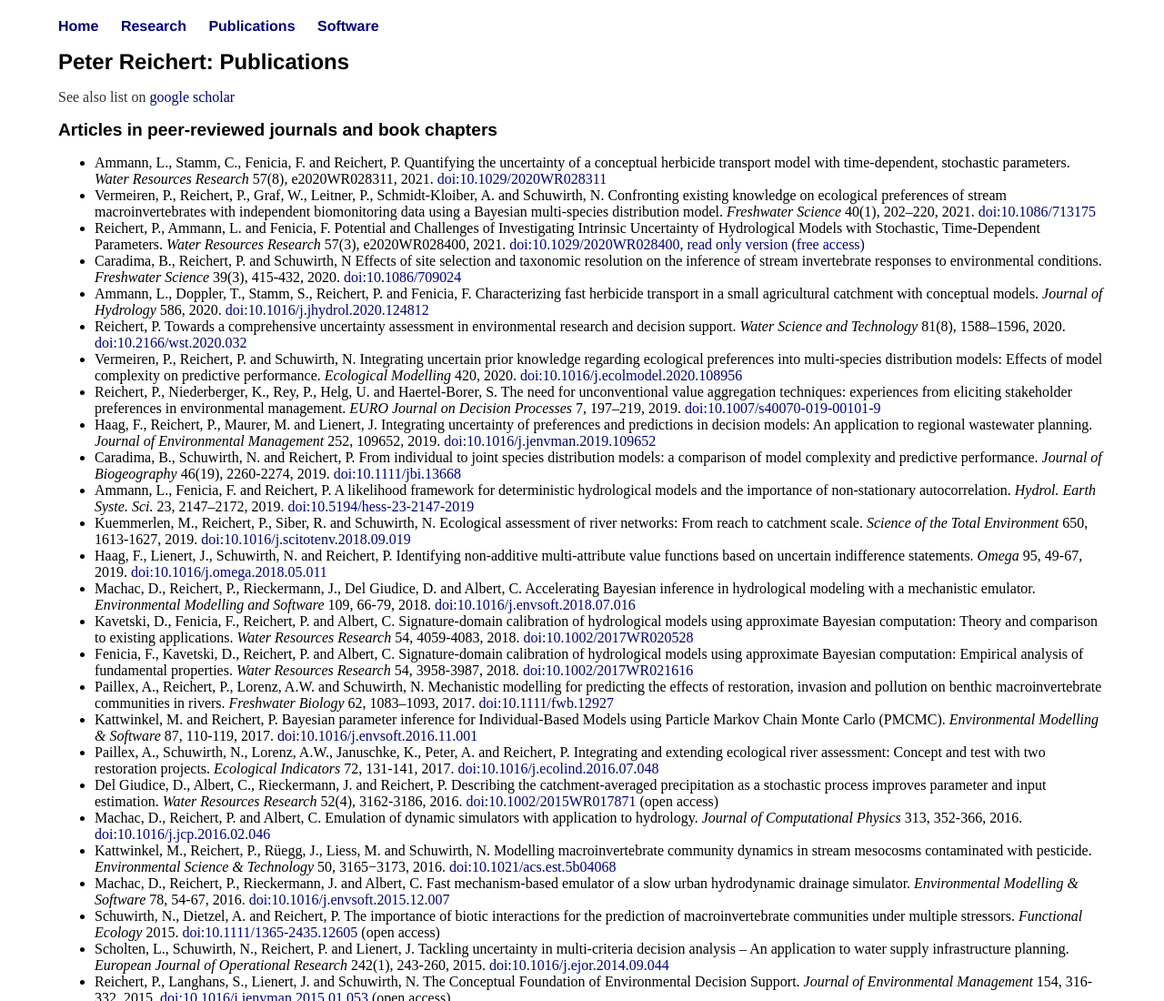
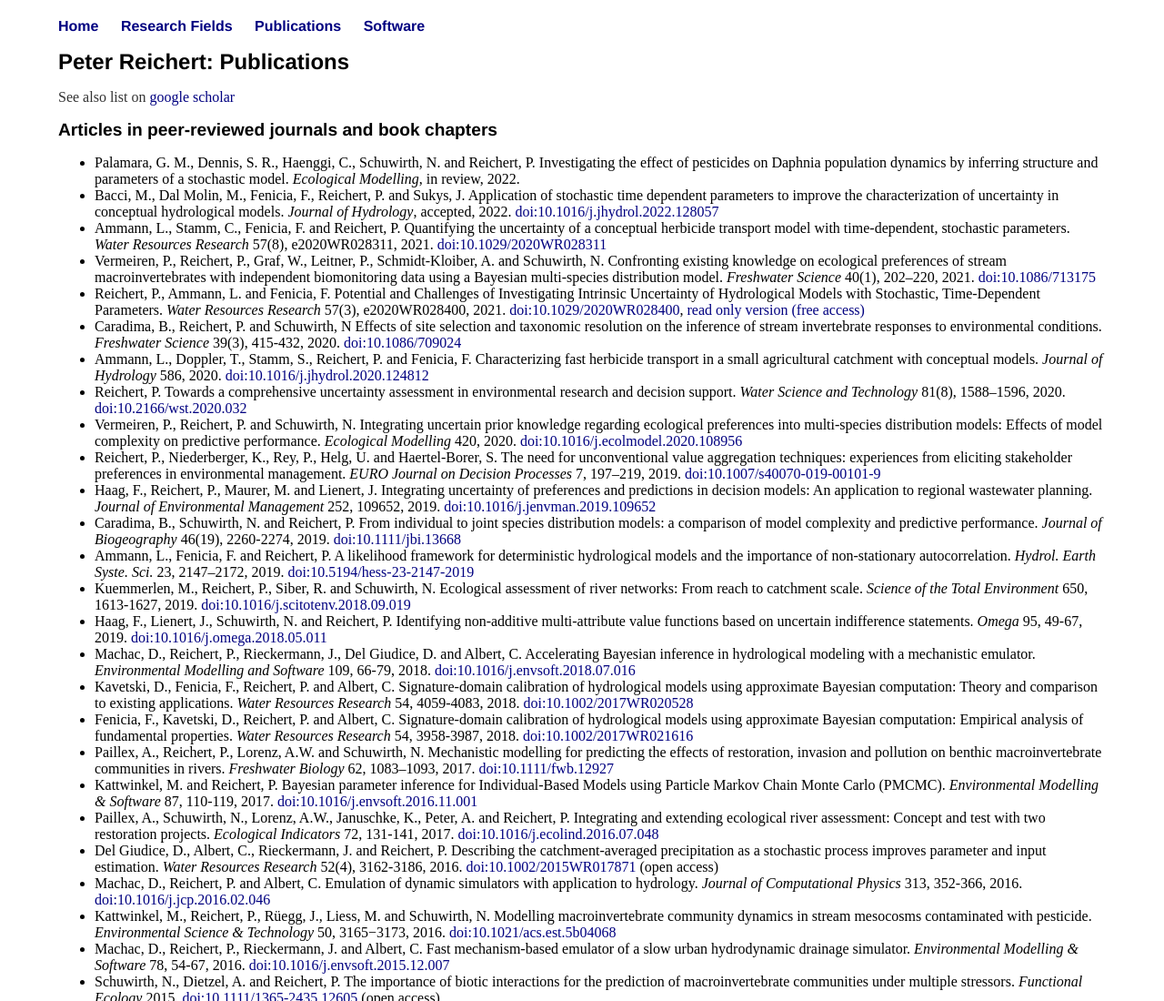
Before and after one commit to peterreichert/peterreichert.github.io, a plain HTML site: page publications.html in a window 1280 px wide. Shown: the top 1100 px of the page at 91% size. Drawn offline with Linux system fonts and the light colour scheme.

Commit message:
2 papers added; Eawag refs moved local; research -> research fields

```diff
--- a/publications.html
+++ b/publications.html
@@ -8,7 +8,7 @@
 	    <nav>
     	    <ul>
        		    <li><a href="index.html">Home</a></li>
-       		    <li><a href="research.html">Research</a></li>
+       		    <li><a href="research.html">Research Fields</a></li>
        		    <li><a href="publications.html">Publications</a></li>
        	    	<li><a href="software.html">Software</a></li>
    	    	</ul>
@@ -23,6 +23,20 @@
 <h2>Articles in peer-reviewed journals and book chapters</h2>
 
 <ul>
+
+<li>Palamara, G. M., Dennis, S. R., Haenggi, C., Schuwirth, N. and Reichert, P.
+Investigating the effect of pesticides on Daphnia population dynamics
+by inferring structure and parameters of a stochastic model.
+<em>Ecological Modelling</em>, in review, 2022.
+<br>
+</li>
+
+<li>Bacci, M., Dal Molin, M., Fenicia, F., Reichert, P. and Sukys, J.
+Application of stochastic time dependent parameters to improve the
+characterization of uncertainty in conceptual hydrological models.
+<em>Journal of Hydrology</em>, accepted, 2022.
+<a href="https://doi.org/10.1016/j.jhydrol.2022.128057" target="_blank">doi:10.1016/j.jhydrol.2022.128057</a><br>
+</li>
 
 <li>Ammann, L., Stamm, C., Fenicia, F. and Reichert, P.
 Quantifying the uncertainty of a conceptual herbicide transport model with time-dependent, stochastic parameters.
```
Also changed, not shown: cv.html (+1 -1 lines), index.html (+2 -2 lines), research.html (+7 -7 lines), software.html (+1 -1 lines).
